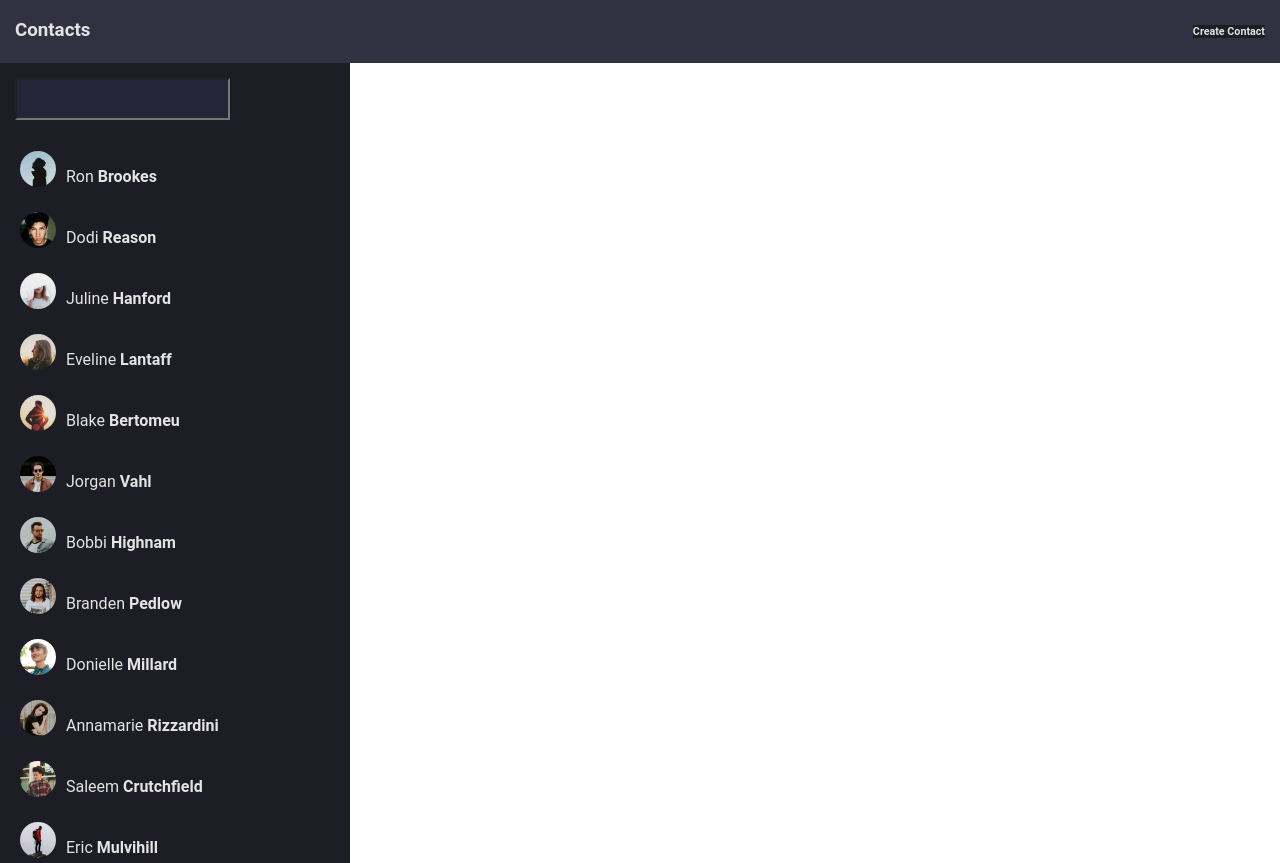
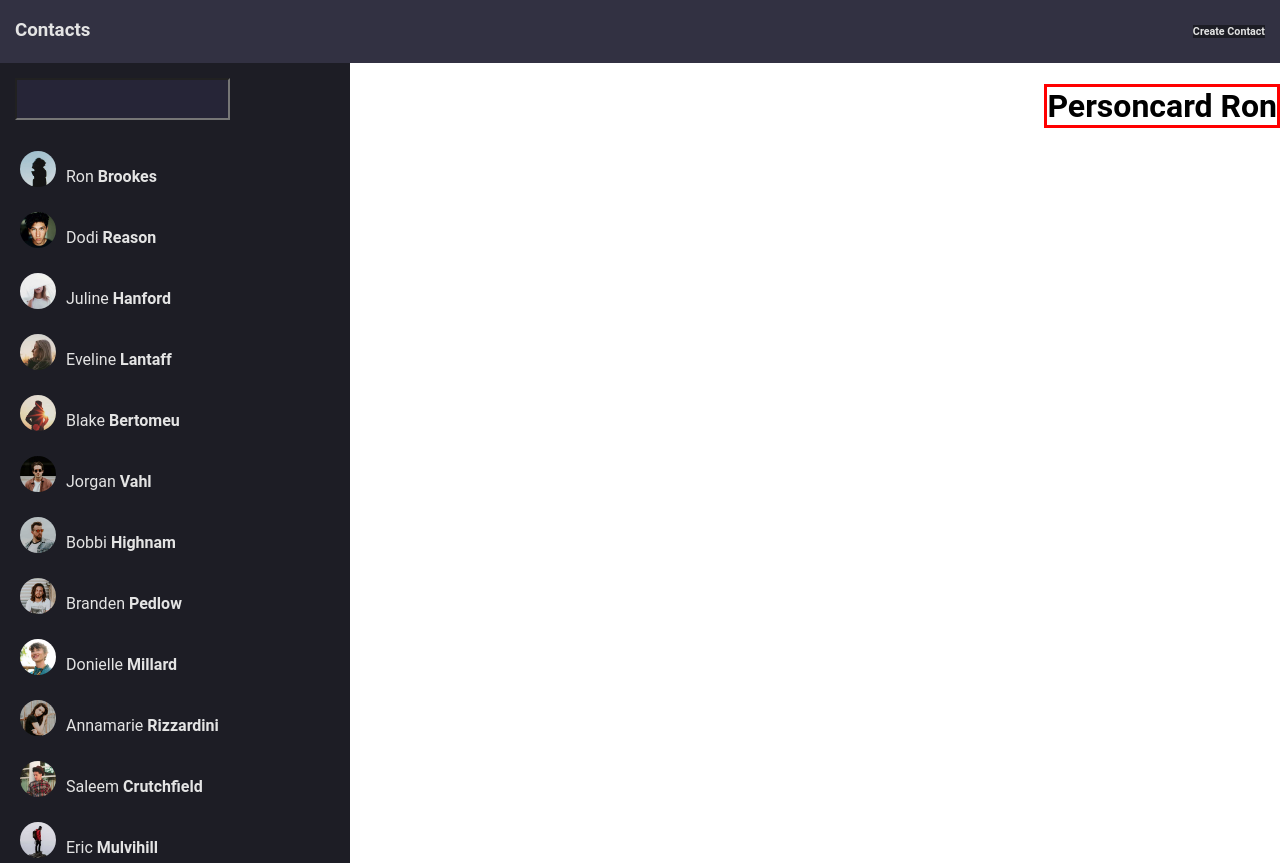
Before and after one commit to fgsumer/homework, a React (Create React App) app in the folder contacts/: page / in a window 1280 px wide. Built offline with nearby package versions, Linux system fonts and the light colour scheme.

Commit message:
add personcard component

```diff
--- a/contacts/src/App.css
+++ b/contacts/src/App.css
@@ -13,6 +13,13 @@ header {
 }
 h6 {
   background-color: #1d1d25;
+}
+
+h1 {
+  float: right;
+  border: 3px solid red;
+  z-index: 5;
+  color: black;
 }
 .sidebar {
   position: absolute;
--- /dev/null
+++ b/contacts/src/Components/PersonCard.js
@@ -0,0 +1,12 @@
+import React from 'react';
+
+function PersonCard(props) {
+  let mapped = props.person.map(p => p.firstName);
+  return (
+    <div>
+      <h1>Personcard {mapped[0]}</h1>
+    </div>
+  );
+}
+
+export default PersonCard;
--- a/contacts/src/Components/Search.js
+++ b/contacts/src/Components/Search.js
@@ -1,5 +1,6 @@
 import React from 'react';
 import CONTACTS from '../contacts/MockData.js';
+import PersonCard from './PersonCard.js';
 
 class Search extends React.Component {
   constructor(props) {
@@ -18,11 +19,13 @@ class Search extends React.Component {
 
   render() {
     const { persons, query } = this.state;
+
     let filteredPersons = persons.filter(
       person =>
         person.firstName.toLowerCase().indexOf(query) !== -1 ||
         person.lastName.toLowerCase().indexOf(query) !== -1,
     );
+
     let mappedPersons = filteredPersons.map(person => (
       <div className="contactlist" key={person.id}>
         <img
@@ -30,7 +33,6 @@ class Search extends React.Component {
           alt="avatar"
           src={require(`../contacts/profiles/${person.profileImage}`)}
         />
-
         <p>
           {person.firstName} <span style={{ fontWeight: 'bold' }}>{person.lastName}</span>
         </p>
@@ -38,6 +40,7 @@ class Search extends React.Component {
     ));
 
     return (
+      <>
         <div className="sidebar">
           <form>
             <input
@@ -48,8 +51,9 @@ class Search extends React.Component {
             ></input>
           </form>
           <div>{mappedPersons}</div>
-        <i className="fa fa-youtube"></i>
         </div>
+        <PersonCard person={filteredPersons}></PersonCard>
+      </>
     );
   }
 }
```
Lines whose indentation alone changed are shown as unchanged.
